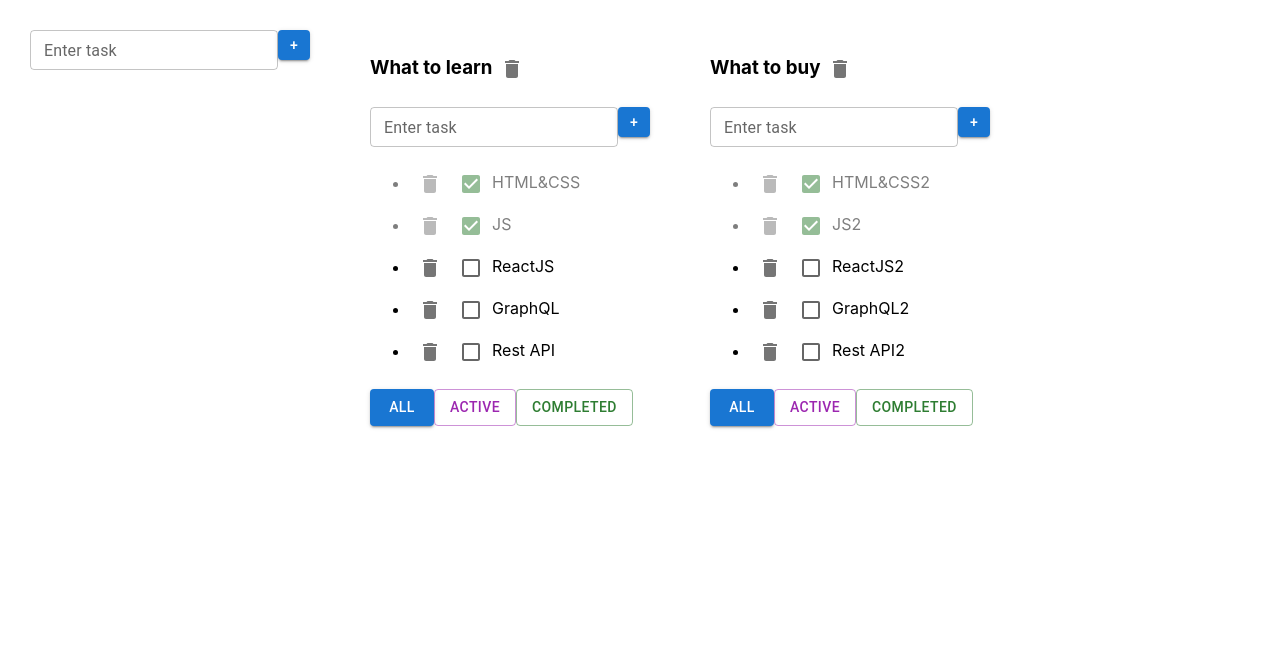
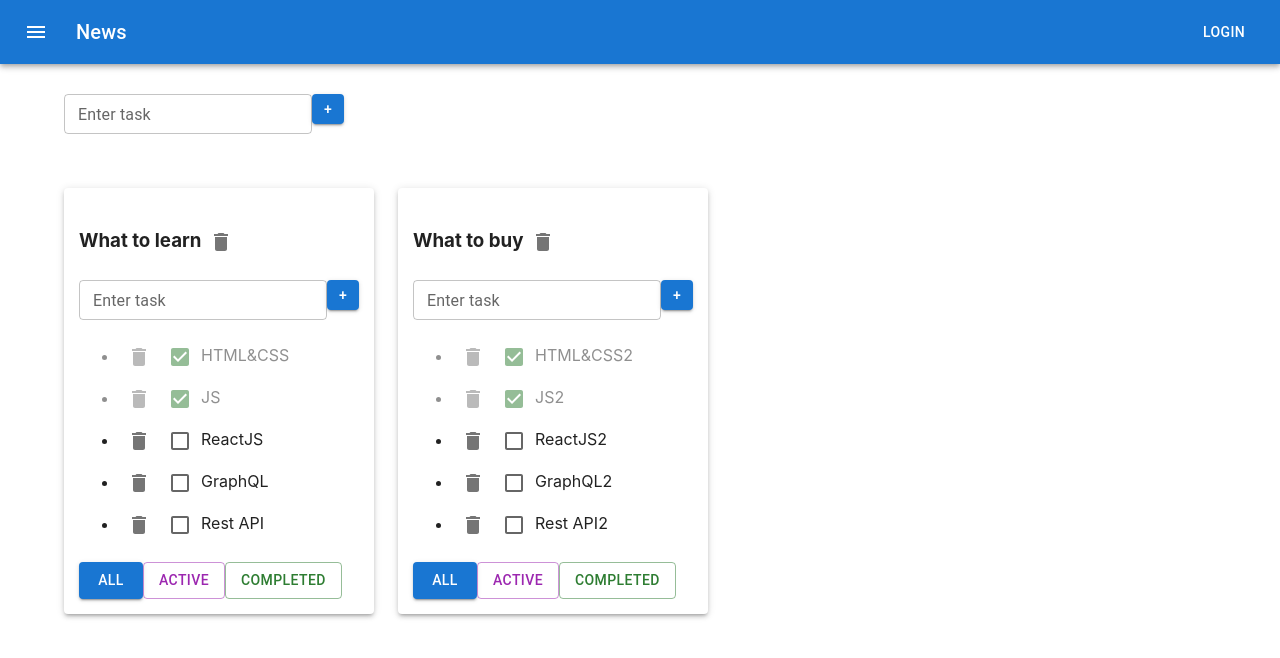
Before and after one commit to zatsarna/todo-list, a React (Create React App) app: page / in a window 1280 px wide. Shown: the top 658 px of the page. Built offline with nearby package versions, Linux system fonts and the light colour scheme.

Commit message:
styled with MUI

```diff
--- a/src/App.css
+++ b/src/App.css
@@ -1,27 +1,27 @@
 
 .App {
-  padding: 30px;
+  /*
   display: flex;
   align-items: flex-start;
-  gap: 10px;
+  gap: 10px;*/
 
 }
 
-.App > div {
+/*.App > div {
   margin-right: 50px;
-}
+}*/
 
-.error {
+/*.error {
   border: red 3px solid;
-}
+}*/
 
-.errorMessage {
+/*.errorMessage {
   color: red;
-}
+}*/
 
-.activeFilter {
+/*.activeFilter {
   background-color: aquamarine;
-}
+}*/
 
 .isDone {
   opacity: 0.5;
--- a/src/App.tsx
+++ b/src/App.tsx
@@ -3,6 +3,10 @@
 import {TaskType, Todolist} from './Todolist';
 import {v1} from 'uuid';
 import {ButtonAndInput} from './components/ButtonAndInput';
+import ButtonAppBar from './components/AppBar';
+import Container from '@mui/material/Container';
+import Grid from '@mui/material/Grid';
+import Paper from '@mui/material/Paper';
 
 export type FilterType = 'all' | 'active' | 'completed'
 type todolistsType = { id: string, title: string, filter: FilterType }
@@ -86,7 +90,12 @@
 
     return (
         <div className="App">
+            <ButtonAppBar/>
+            <Container fixed>
+                <Grid container  style={{marginTop: "30px"}}>
                     <ButtonAndInput  callback={addTodoList}/>
+                </Grid>
+                <Grid container spacing={3} style={{marginTop: "30px"}}>
                     {todolists.map(el => {
                         let tasksForTodoList = tasks[el.id]
                         if (el.filter === 'active') {
@@ -96,6 +105,8 @@
                             tasksForTodoList = tasks[el.id].filter(e => e.isDone)
                         }
                         return (
+                            <Grid item>
+                                <Paper elevation={3} style={{padding: '15px'}}>
                                 <Todolist title={el.title} tasks={tasksForTodoList} deleteTask={deleteTask}
                                           changeFilter={changeFilter} addTask={addTask}
                                           changeStatus={changeStatus}
@@ -106,9 +117,13 @@
                                           updateTasks={updateTasks}
                                           updateTodolistTitle={updateTodolistTitle}
                                 />
+                                </Paper>
+                            </Grid>
+
                         )
                     })}
-
+                </Grid>
+            </Container>
 
         </div>
     );
--- /dev/null
+++ b/src/components/AppBar.tsx
@@ -0,0 +1,32 @@
+import * as React from 'react';
+import AppBar from '@mui/material/AppBar';
+import Box from '@mui/material/Box';
+import Toolbar from '@mui/material/Toolbar';
+import Typography from '@mui/material/Typography';
+import Button from '@mui/material/Button';
+import IconButton from '@mui/material/IconButton';
+import MenuIcon from '@mui/icons-material/Menu';
+
+export default function ButtonAppBar() {
+    return (
+        <Box sx={{ flexGrow: 1 }}>
+            <AppBar position="static">
+                <Toolbar>
+                    <IconButton
+                        size="large"
+                        edge="start"
+                        color="inherit"
+                        aria-label="menu"
+                        sx={{ mr: 2 }}
+                    >
+                        <MenuIcon />
+                    </IconButton>
+                    <Typography variant="h6" component="div" sx={{ flexGrow: 1 }}>
+                        News
+                    </Typography>
+                    <Button color="inherit">Login</Button>
+                </Toolbar>
+            </AppBar>
+        </Box>
+    );
+}
```
Lines whose indentation alone changed are shown as unchanged.
